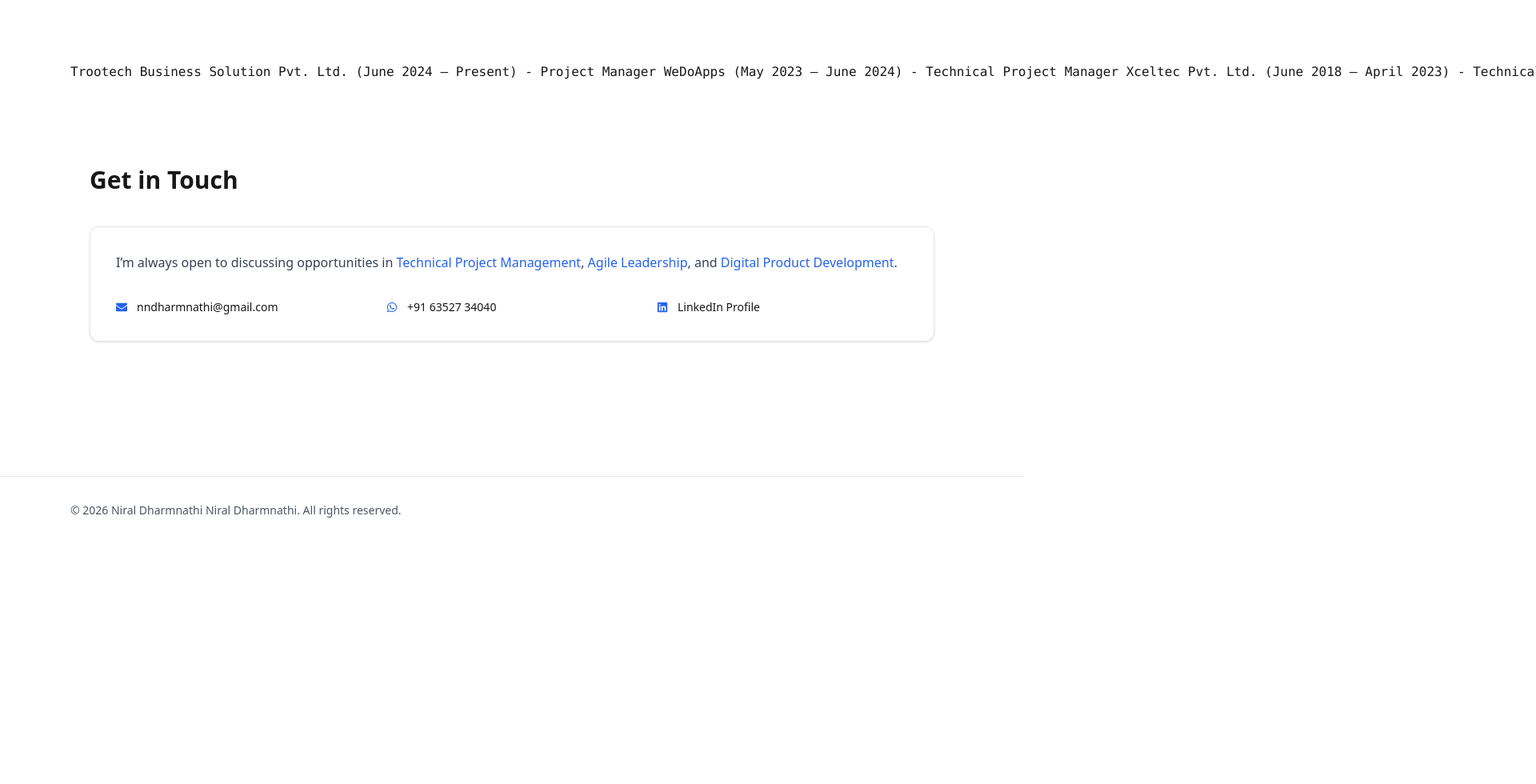
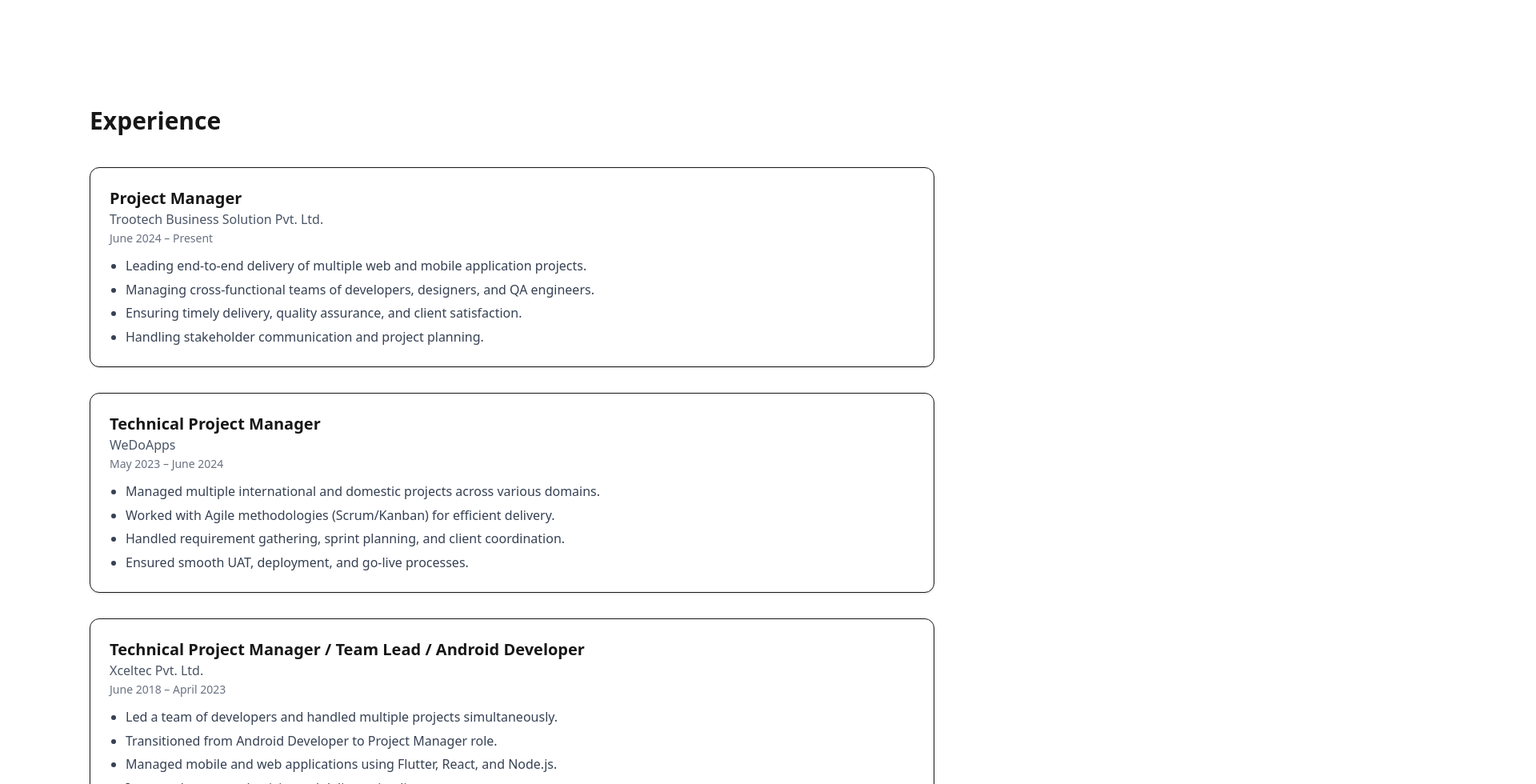
Before and after one commit to nndharmanathi/niral_cv, a Next.js app: page / in a window 1280 px wide. Shown: the part 1160-2140 px from the top of the page at 80% size, 1920 px wide, since content can reach past the window. Before the commit the page ends 1840 px from the top, so only its background shows below. Built offline with nearby package versions, Linux system fonts and the light colour scheme.

Commit message:
Update Experience.js

```diff
--- a/components/Experience.js
+++ b/components/Experience.js
@@ -1,6 +1,75 @@
-export default function Experience() { return (<div><pre>
-Trootech Business Solution Pvt. Ltd. (June 2024 – Present) - Project Manager
-WeDoApps (May 2023 – June 2024) - Technical Project Manager
-Xceltec Pvt. Ltd. (June 2018 – April 2023) - Technical Project Manager / Team Lead / Android Developer
-Omnet Solution (May 2015 – May 2018) - Android Developer
-</pre></div>); }
+export default function Experience() {
+  const experiences = [
+    {
+      company: "Trootech Business Solution Pvt. Ltd.",
+      role: "Project Manager",
+      duration: "June 2024 – Present",
+      points: [
+        "Leading end-to-end delivery of multiple web and mobile application projects.",
+        "Managing cross-functional teams of developers, designers, and QA engineers.",
+        "Ensuring timely delivery, quality assurance, and client satisfaction.",
+        "Handling stakeholder communication and project planning."
+      ]
+    },
+    {
+      company: "WeDoApps",
+      role: "Technical Project Manager",
+      duration: "May 2023 – June 2024",
+      points: [
+        "Managed multiple international and domestic projects across various domains.",
+        "Worked with Agile methodologies (Scrum/Kanban) for efficient delivery.",
+        "Handled requirement gathering, sprint planning, and client coordination.",
+        "Ensured smooth UAT, deployment, and go-live processes."
+      ]
+    },
+    {
+      company: "Xceltec Pvt. Ltd.",
+      role: "Technical Project Manager / Team Lead / Android Developer",
+      duration: "June 2018 – April 2023",
+      points: [
+        "Led a team of developers and handled multiple projects simultaneously.",
+        "Transitioned from Android Developer to Project Manager role.",
+        "Managed mobile and web applications using Flutter, React, and Node.js.",
+        "Improved team productivity and delivery timelines."
+      ]
+    },
+    {
+      company: "Omnet Solution",
+      role: "Android Developer",
+      duration: "May 2015 – May 2018",
+      points: [
+        "Developed Android applications using Kotlin and Java.",
+        "Worked on UI/UX implementation and backend integration.",
+        "Collaborated with cross-functional teams for feature delivery."
+      ]
+    }
+  ];
+
+  return (
+    <section id="experience" className="py-14">
+      <div className="max-w-6xl mx-auto px-6">
+
+        <h2 className="text-3xl font-bold mb-10">Experience</h2>
+
+        <div className="space-y-8">
+          {experiences.map((exp, index) => (
+            <div key={index} className="p-6 border rounded-xl shadow-sm bg-white">
+
+              <h3 className="text-xl font-semibold">{exp.role}</h3>
+              <p className="text-gray-600">{exp.company}</p>
+              <p className="text-sm text-gray-500 mb-3">{exp.duration}</p>
+
+              <ul className="list-disc pl-5 space-y-1 text-gray-700">
+                {exp.points.map((point, i) => (
+                  <li key={i}>{point}</li>
+                ))}
+              </ul>
+
+            </div>
+          ))}
+        </div>
+
+      </div>
+    </section>
+  );
+}
```
